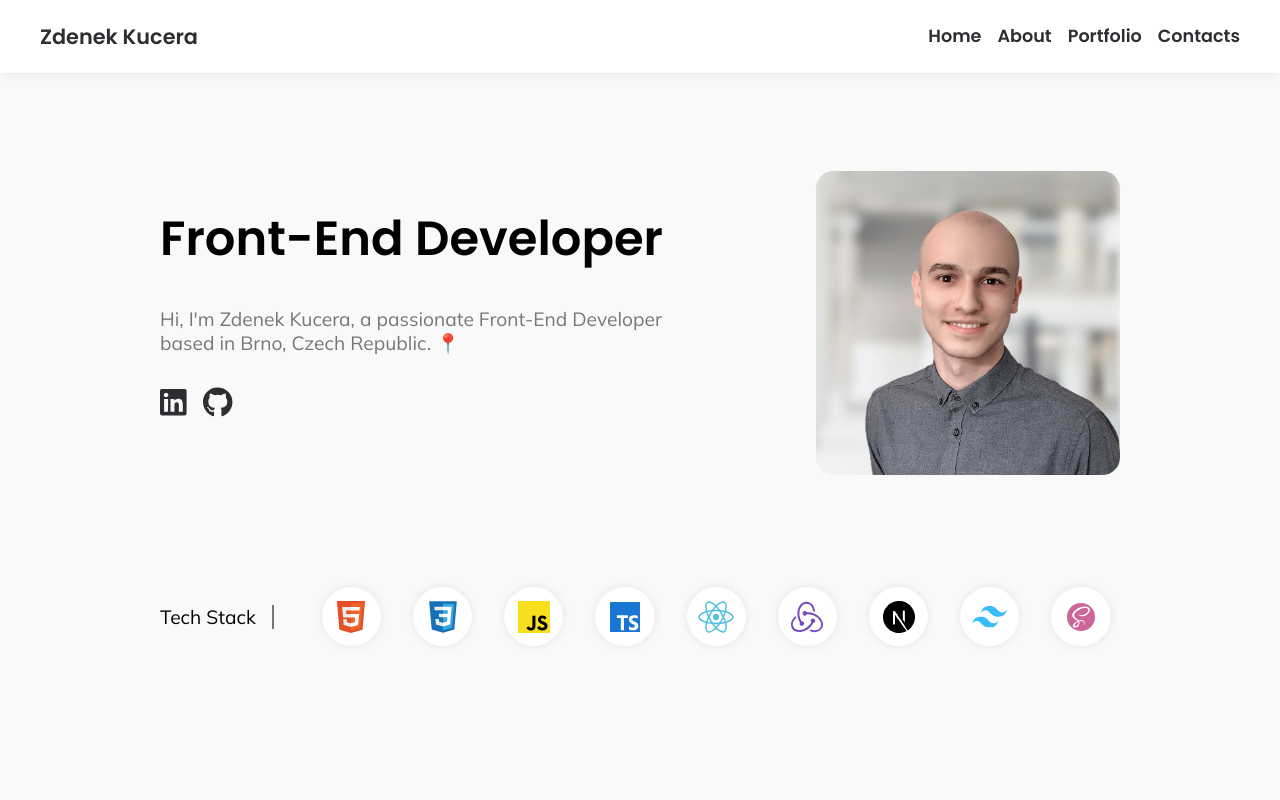
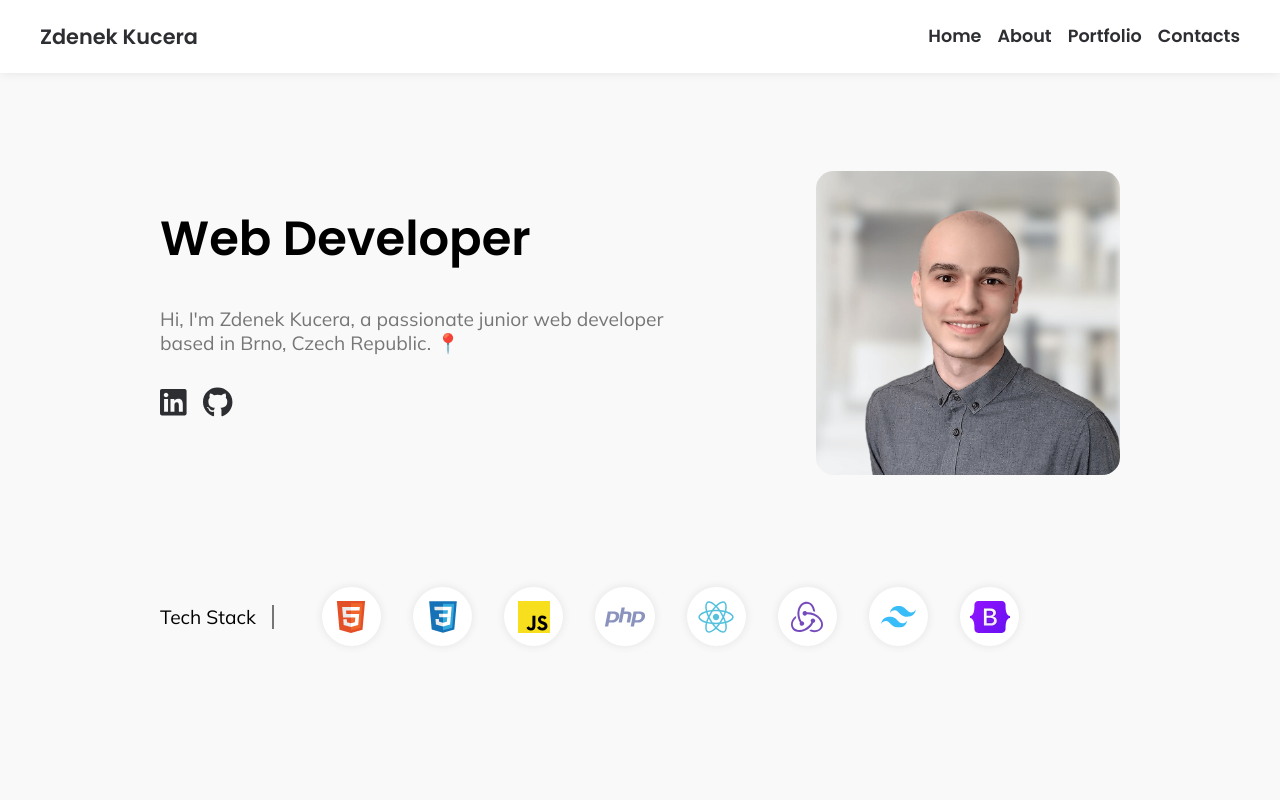
Before and after one commit to zdenekdev/portfolio, a React (Create React App) app: page / in a window 1280 px wide. Shown: the top 800 px of the page. Built offline with nearby package versions, Linux system fonts and the light colour scheme.

Commit message:
tech stack - added bootstrap and php

```diff
--- a/src/components/Hero.tsx
+++ b/src/components/Hero.tsx
@@ -4,10 +4,12 @@ import { faGithub, faLinkedin } from "@fortawesome/free-brands-svg-icons";
 import htmlLogo from "../images/html.svg";
 import cssLogo from "../images/css.svg";
 import javascriptLogo from "../images/javascript.svg";
+import phpLogo from "../images/php.svg";
 import typescriptLogo from "../images/typescript.svg";
 import reactLogo from "../images/react.svg";
 import tailwindLogo from "../images/tailwind.svg";
 import sassLogo from "../images/sass.svg";
+import bootstrapLogo from "../images/bootstrap.svg";
 import nextJsLogo from "../images/nextjs.svg";
 import reduxLogo from "../images/redux.svg";
 import { Tooltip } from "react-tooltip";
@@ -22,11 +24,11 @@ function Hero() {
           <div className="hero__main">
             <div className="hero__text">
               <Reveal>
-                <h1 className="hero__title">Front-End Developer</h1>
+                <h1 className="hero__title">Web Developer</h1>
               </Reveal>
               <RevealSlower>
                 <p className="hero__intro">
-                  Hi, I'm Zdenek Kucera, a passionate Front-End Developer based
+                  Hi, I'm Zdenek Kucera, a passionate junior web developer based
                   in Brno, Czech Republic. 📍
                 </p>
               </RevealSlower>
@@ -36,8 +38,7 @@ function Hero() {
                     aria-label="linkedin"
                     rel="noreferrer"
                     target="_blank"
-                    href="https://www.linkedin.com/in/kucerazdenek/"
-                  >
+                    href="https://www.linkedin.com/in/kucerazdenek/">
                     <i>
                       <FontAwesomeIcon
                         className="hero__in-icon"
@@ -49,8 +50,7 @@ function Hero() {
                     aria-label="linkedin"
                     rel="noreferrer"
                     target="_blank"
-                    href="https://github.com/zdenekdev"
-                  >
+                    href="https://github.com/zdenekdev">
                     <i>
                       <FontAwesomeIcon
                         className="hero__github-icon"
@@ -103,6 +103,16 @@ function Hero() {
                   </li>
                   <li className="hero__logo">
                     <img
+                      className="hero__logo-img hero__logo-php"
+                      src={phpLogo}
+                      alt="php_logo"
+                      data-tooltip-id="php"
+                      data-tooltip-content="PHP"
+                    />
+                    <Tooltip id="php" />
+                  </li>
+                  {/* <li className="hero__logo">
+                    <img
                       className="hero__logo-img hero__logo-typescript"
                       src={typescriptLogo}
                       alt="typescript_logo"
@@ -110,7 +120,7 @@ function Hero() {
                       data-tooltip-content="TypeScript"
                     />
                     <Tooltip id="ts" />
-                  </li>
+                  </li> */}
                   <li className="hero__logo">
                     <img
                       className="hero__logo-img hero__logo-react"
@@ -131,7 +141,7 @@ function Hero() {
                     />
                     <Tooltip id="redux" />
                   </li>
-                  <li className="hero__logo">
+                  {/* <li className="hero__logo">
                     <img
                       className="hero__logo-img"
                       src={nextJsLogo}
@@ -140,7 +150,7 @@ function Hero() {
                       data-tooltip-content="Next.js"
                     />
                     <Tooltip id="next" />
-                  </li>
+                  </li> */}
                   <li className="hero__logo">
                     <img
                       className="hero__logo-img hero__logo-tailwind"
@@ -152,7 +162,7 @@ function Hero() {
                     />
                     <Tooltip id="tailwind" />
                   </li>
-                  <li className="hero__logo">
+                  {/* <li className="hero__logo">
                     <img
                       className="hero__logo-img"
                       src={sassLogo}
@@ -162,6 +172,17 @@ function Hero() {
                       data-tooltip-offset={8}
                     />
                     <Tooltip id="sass" />
+                  </li> */}
+                  <li className="hero__logo">
+                    <img
+                      className="hero__logo-img hero__logo-bootstrap"
+                      src={bootstrapLogo}
+                      alt="bootstrap_logo"
+                      data-tooltip-id="bootstrap"
+                      data-tooltip-content="Bootstrap"
+                      data-tooltip-offset={8}
+                    />
+                    <Tooltip id="bootstrap" />
                   </li>
                 </ul>
               </div>
--- a/src/index.css
+++ b/src/index.css
@@ -264,6 +264,14 @@ h3 {
 }
 
 .hero__logo-typescript {
+  width: 2.5rem;
+}
+
+.hero__logo-php {
+  width: 2.9rem;
+}
+
+.hero__logo-bootstrap {
   width: 2.5rem;
 }
 
```
Also changed, not shown: src/images/bootstrap.svg (added), src/images/php.svg (added).
